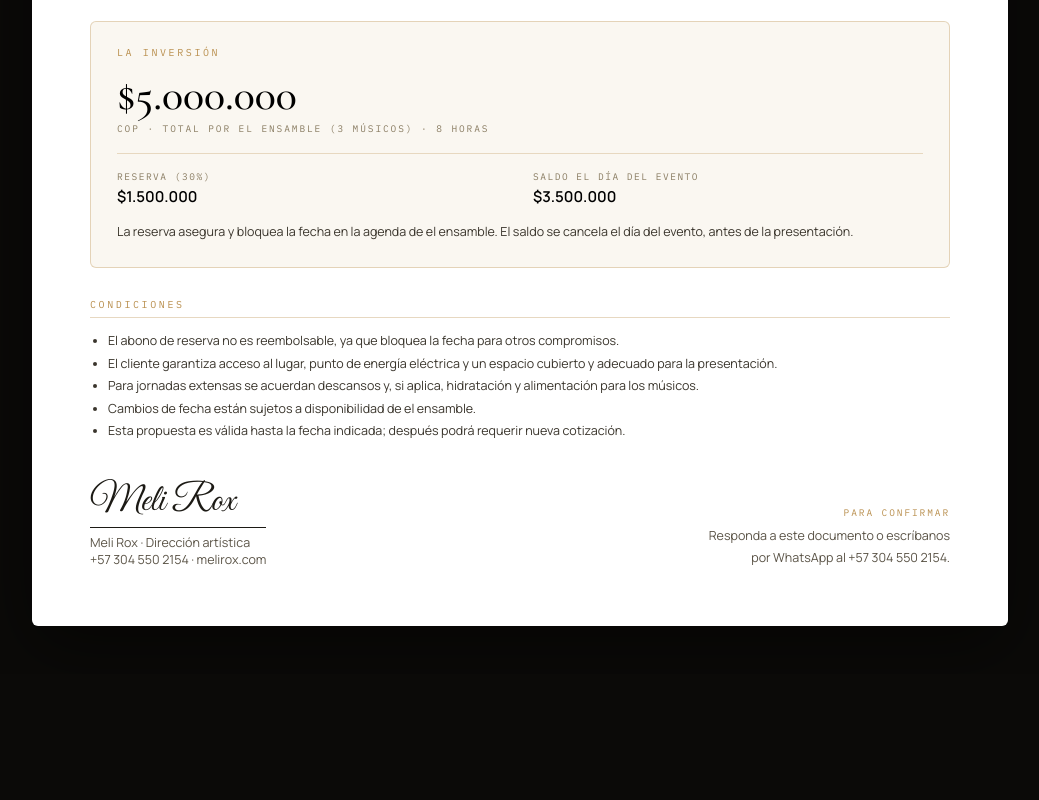
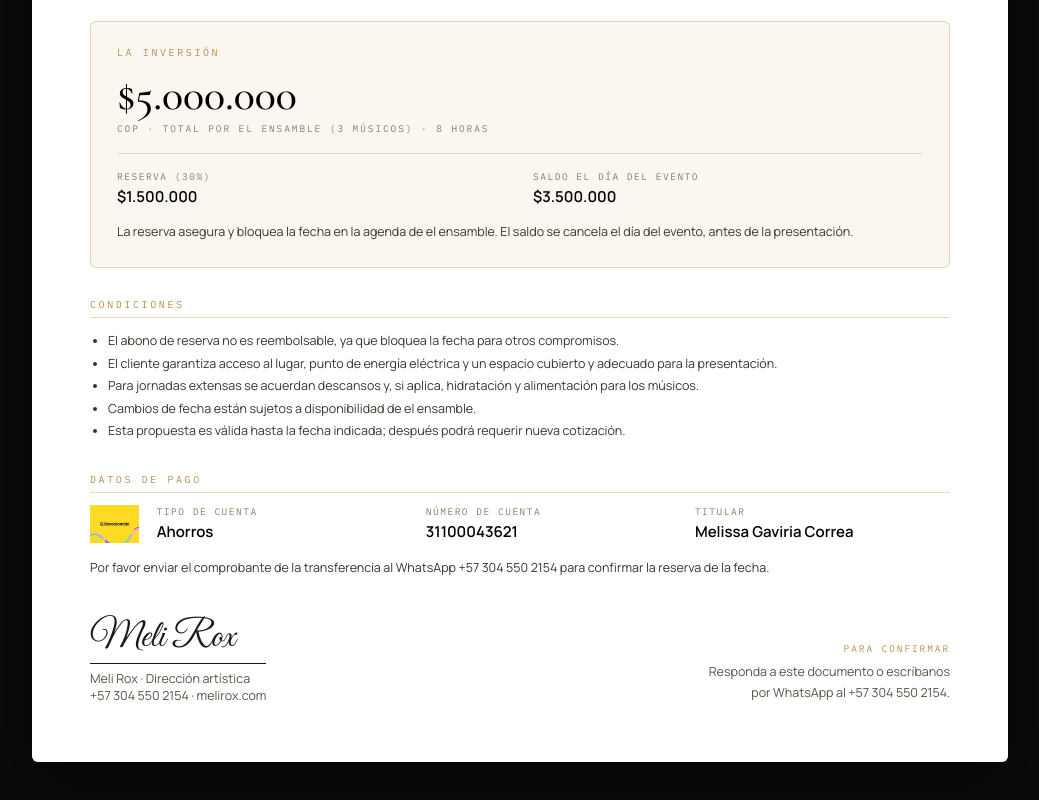
Before and after one commit to alexktaylor/MeliRox, a Next.js app: page /propuesta/empresarial in a window 1280 px wide. Shown: the part 2630-3430 px from the top of the page, without its empty margins (120-1159 px from the left). Before the commit the page ends 3304 px from the top, so only its background shows below. Built offline with nearby package versions, Linux system fonts and the light colour scheme.

Commit message:
Propuesta empresarial: fixed Bancolombia payment details block with logo (no input fields — details never change)

```diff
--- a/app/propuesta/empresarial/Empresarial.tsx
+++ b/app/propuesta/empresarial/Empresarial.tsx
@@ -13,6 +13,14 @@ const orBlank = (s: string, w = 20) => (s.trim() ? s : "_".repeat(w));
 const longDate = (iso: string) => {
   const [y, m, d] = (iso || "").split("-").map((n) => parseInt(n, 10));
   return y && m && d ? `${d} de ${MESES[m - 1]} de ${y}` : "";
+};
+
+// Datos de pago fijos de Meli
+const PAGO = {
+  banco: "Bancolombia",
+  tipo: "Ahorros",
+  numero: "31100043621",
+  titular: "Melissa Gaviria Correa",
 };
 
 type Musico = { nombre: string; instrumento: string; credencial: string };
@@ -50,13 +58,14 @@ export default function Empresarial() {
   const setM = (i: number, k: keyof Musico, v: string) =>
     setMusicos((p) => p.map((m, idx) => (idx === i ? { ...m, [k]: v } : m)));
 
-  // Default proposal date = today; validity = +15 days
+  // Default proposal date = today; validity = +15 days. Payment details persist locally.
   useEffect(() => {
     const d = new Date();
     const iso = (x: Date) => `${x.getFullYear()}-${String(x.getMonth() + 1).padStart(2, "0")}-${String(x.getDate()).padStart(2, "0")}`;
     const v = new Date(d.getTime() + 15 * 86400000);
     setF((p) => ({ ...p, fechaPropuesta: iso(d), validoHasta: iso(v) }));
   }, []);
+
 
   const valor = parseInt(f.valor.replace(/[^\d]/g, ""), 10) || 0;
   const valorDesc = parseInt(f.valorDescuento.replace(/[^\d]/g, ""), 10) || 0;
@@ -322,6 +331,23 @@ export default function Empresarial() {
           {f.notas.trim() && <p style={{ ...body, marginTop: "14px" }}><strong style={{ color: "#000" }}>Notas: </strong>{f.notas}</p>}
         </div>
 
+        {/* Payment details — fijos */}
+        <div className="avoid-break" style={sec}>
+          <div style={h3}>Datos de pago</div>
+          <div style={{ display: "flex", alignItems: "center", gap: "18px", flexWrap: "wrap" }}>
+            {/* eslint-disable-next-line @next/next/no-img-element */}
+            <img src="/uploads/bancolombia.webp" alt="Bancolombia" style={{ height: "38px", width: "auto", flex: "0 0 auto" }} />
+            <div style={{ display: "flex", flexWrap: "wrap", gap: "18px 14px", flex: "1 1 300px" }}>
+              {dataRow("Tipo de cuenta", PAGO.tipo)}
+              {dataRow("Número de cuenta", PAGO.numero)}
+              {dataRow("Titular", PAGO.titular)}
+            </div>
+          </div>
+          <p style={{ ...body, marginTop: "14px", fontSize: "12.5px" }}>
+            Por favor enviar el comprobante de la transferencia al WhatsApp +57 304 550 2154 para confirmar la reserva de la fecha.
+          </p>
+        </div>
+
         {/* Sign-off */}
         <div className="avoid-break" style={{ marginTop: "40px", display: "flex", justifyContent: "space-between", alignItems: "flex-end", gap: "24px", flexWrap: "wrap" }}>
           <div>
```
Also changed, not shown: public/uploads/Bancolombia.jpg (added), public/uploads/bancolombia.webp (added).
